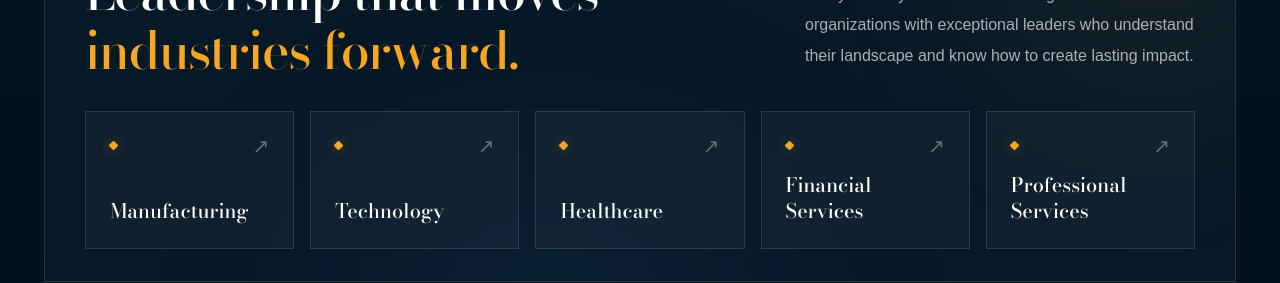
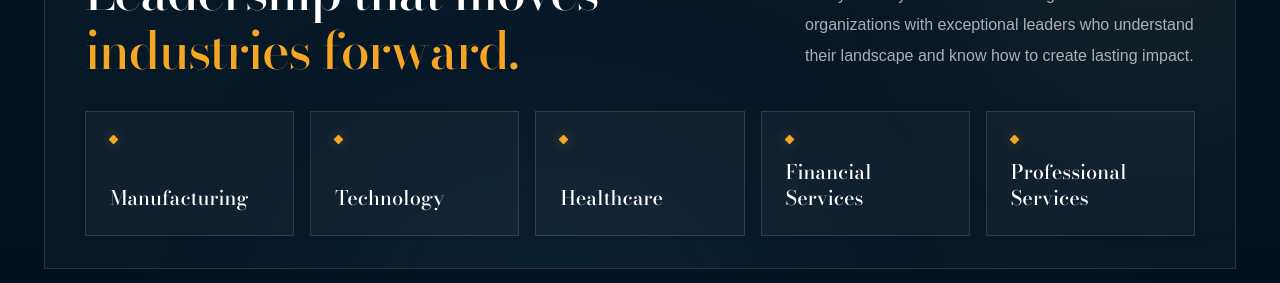
Before and after one commit to webybuild/Credoe_Official_Frontend, a Next.js app: page / in a window 1280 px wide. Shown: the part 6180-6463 px from the top of the page. Built offline with nearby package versions, Linux system fonts and the light colour scheme.

Commit message:
footer update

```diff
--- a/src/components/layout/SiteFooter.js
+++ b/src/components/layout/SiteFooter.js
@@ -214,12 +214,12 @@ export default function SiteFooter() {
                   <div className="relative flex items-center justify-between">
                     <DiamondMarker />
 
-                    <span
+                    {/* <span
                       aria-hidden="true"
                       className="text-[20px] leading-none text-white/35 transition-all duration-300 group-hover:translate-x-1 group-hover:text-[#F5A623]"
                     >
-                      ↗
-                    </span>
+
+                    </span> */}
                   </div>
 
                   <h3 className="relative mt-4 max-w-[210px] font-heading text-[19px] font-medium leading-[1.3] text-white transition-colors duration-300 group-hover:text-[#F5A623] sm:text-[20px] lg:text-[18px] xl:text-[20px]">
```
